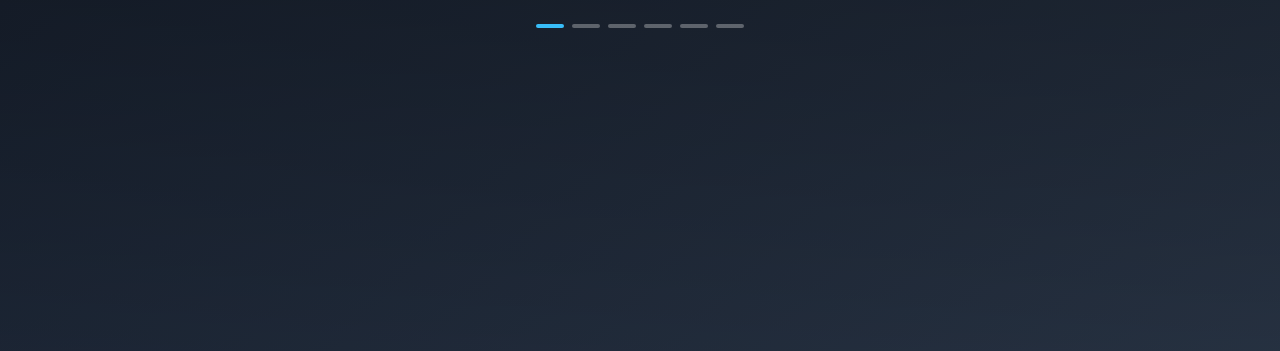
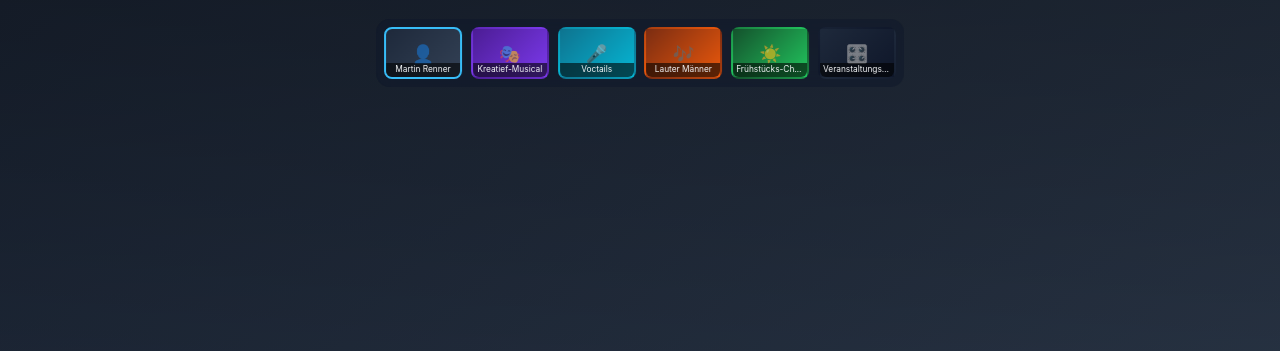
Before and after one commit to huubinger/martinrenner, a website: page public/index.html in a window 1280 px wide. Shown: the top 351 px of the page. Drawn offline with Linux system fonts and the light colour scheme.

Commit message:
Thumbnail-Navigation + Apps-Seite

```diff
--- a/public/index.html
+++ b/public/index.html
@@ -59,13 +59,13 @@
     background: linear-gradient(0deg, rgba(0,0,0,0.75) 0%, rgba(0,0,0,0.15) 45%, rgba(0,0,0,0.35) 100%);
   }
 
-  /* Sechs Farbwelten als Platzhalter-Hintergrund je Kategorie */
-  .slide[data-key="martin-renner"] .slide-placeholder { background: linear-gradient(135deg, #1e293b, #334155); }
-  .slide[data-key="kreatief-musical"] .slide-placeholder { background: linear-gradient(135deg, #4c1d95, #7c3aed); }
-  .slide[data-key="voctails"] .slide-placeholder { background: linear-gradient(135deg, #0e7490, #06b6d4); }
-  .slide[data-key="lauter-maenner"] .slide-placeholder { background: linear-gradient(135deg, #7c2d12, #ea580c); }
-  .slide[data-key="fruehstuecks-choerle"] .slide-placeholder { background: linear-gradient(135deg, #14532d, #22c55e); }
-  .slide[data-key="veranstaltungstechnik"] .slide-placeholder { background: linear-gradient(135deg, #1e293b, #0f172a); }
+  /* Sechs Farbwelten als Platzhalter-Hintergrund je Kategorie (für Slide + Thumbnail) */
+  .grad-martin-renner { background: linear-gradient(135deg, #1e293b, #334155); }
+  .grad-kreatief-musical { background: linear-gradient(135deg, #4c1d95, #7c3aed); }
+  .grad-voctails { background: linear-gradient(135deg, #0e7490, #06b6d4); }
+  .grad-lauter-maenner { background: linear-gradient(135deg, #7c2d12, #ea580c); }
+  .grad-fruehstuecks-choerle { background: linear-gradient(135deg, #14532d, #22c55e); }
+  .grad-veranstaltungstechnik { background: linear-gradient(135deg, #1e293b, #0f172a); }
 
   .banner {
     position: absolute;
@@ -136,26 +136,58 @@
     border-color: rgba(255,255,255,0.6);
   }
 
-  .dots {
+  .thumb-nav {
     position: absolute;
-    top: 1.5rem;
+    top: 1.2rem;
     left: 50%;
     transform: translateX(-50%);
-    z-index: 5;
+    z-index: 6;
     display: flex;
-    gap: 0.5rem;
+    gap: 0.55rem;
+    padding: 0.5rem;
+    background: rgba(15,23,42,0.45);
+    border-radius: 14px;
+    backdrop-filter: blur(8px);
+    max-width: 94vw;
+    overflow-x: auto;
   }
-  .dots button {
-    width: 28px;
-    height: 4px;
-    border-radius: 2px;
-    border: none;
-    background: rgba(255,255,255,0.3);
+  .thumb {
+    position: relative;
+    width: 78px;
+    height: 52px;
+    border-radius: 8px;
+    overflow: hidden;
     cursor: pointer;
-    padding: 0;
-    transition: background 0.2s ease;
+    flex: 0 0 auto;
+    border: 2px solid transparent;
+    background-size: cover;
+    background-position: center;
+    transition: border-color 0.2s ease, transform 0.2s ease;
   }
-  .dots button.active { background: #38bdf8; }
+  .thumb:hover { transform: translateY(-2px); }
+  .thumb.active { border-color: #38bdf8; }
+  .thumb .thumb-icon {
+    position: absolute;
+    inset: 0;
+    display: flex;
+    align-items: center;
+    justify-content: center;
+    font-size: 1.1rem;
+    opacity: 0.6;
+  }
+  .thumb .thumb-label {
+    position: absolute;
+    left: 0; right: 0; bottom: 0;
+    font-size: 0.52rem;
+    line-height: 1.2;
+    padding: 2px 3px;
+    background: rgba(0,0,0,0.6);
+    color: #f8fafc;
+    text-align: center;
+    white-space: nowrap;
+    overflow: hidden;
+    text-overflow: ellipsis;
+  }
 
   .legal-footer {
     position: fixed;
@@ -181,7 +213,7 @@
 
   <div class="slideshow" id="slideshow"></div>
 
-  <div class="dots" id="dots"></div>
+  <div class="thumb-nav" id="thumb-nav"></div>
 
   <div class="banner">
     <div class="eyebrow" id="banner-eyebrow">Projekt</div>
@@ -196,6 +228,7 @@
   <div class="legal-footer">
     <a href="/impressum.html">Impressum</a>
     <a href="/datenschutz.html">Datenschutz</a>
+    <a href="/apps.html">Apps</a>
   </div>
 
   <script>
@@ -282,7 +315,7 @@
     ];
 
     const slideshowEl = document.getElementById('slideshow');
-    const dotsEl = document.getElementById('dots');
+    const thumbNavEl = document.getElementById('thumb-nav');
     const bannerEyebrow = document.getElementById('banner-eyebrow');
     const bannerTitle = document.getElementById('banner-title');
     const bannerInfo = document.getElementById('banner-info');
@@ -296,26 +329,35 @@
       if (s.image) {
         div.style.backgroundImage = `url(${s.image})`;
       } else {
-        div.innerHTML = `<div class="slide-placeholder">
+        div.innerHTML = `<div class="slide-placeholder grad-${s.key}">
           <div class="ph-icon">${s.icon}</div>
           <div class="ph-label">Foto-Platzhalter · ${s.title}</div>
         </div>`;
       }
       slideshowEl.appendChild(div);
 
-      const dot = document.createElement('button');
-      dot.addEventListener('click', () => goTo(i));
-      dotsEl.appendChild(dot);
+      // Thumbnail-Navigation: kleine Foto-Kacheln aller Projekte als Überblick/Navigation
+      const thumb = document.createElement('div');
+      thumb.className = 'thumb' + (i === 0 ? ' active' : '');
+      if (s.image) {
+        thumb.style.backgroundImage = `url(${s.image})`;
+      } else {
+        thumb.classList.add(`grad-${s.key}`);
+      }
+      thumb.innerHTML = `<div class="thumb-icon">${s.image ? '' : s.icon}</div><div class="thumb-label">${s.title}</div>`;
+      thumb.title = s.title;
+      thumb.addEventListener('click', () => goTo(i));
+      thumbNavEl.appendChild(thumb);
     });
 
     const slideEls = document.querySelectorAll('.slide');
-    const dotEls = document.querySelectorAll('.dots button');
+    const thumbEls = document.querySelectorAll('.thumb');
     let current = 0;
     let timer = null;
 
     function render() {
       slideEls.forEach((el, i) => el.classList.toggle('active', i === current));
-      dotEls.forEach((el, i) => el.classList.toggle('active', i === current));
+      thumbEls.forEach((el, i) => el.classList.toggle('active', i === current));
       const s = slides[current];
       bannerEyebrow.textContent = s.eyebrow;
       bannerTitle.textContent = s.title;
--- a/server.js
+++ b/server.js
@@ -147,6 +147,7 @@ function renderChoerlePage(itemsHtml) {
   <div class="legal-footer">
     <a href="/impressum.html">Impressum</a>
     <a href="/datenschutz.html">Datenschutz</a>
+    <a href="/apps.html">Apps</a>
   </div>
 </body>
 </html>`;
```
Also changed, not shown: public/apps.html (added, +49 -0 lines).
